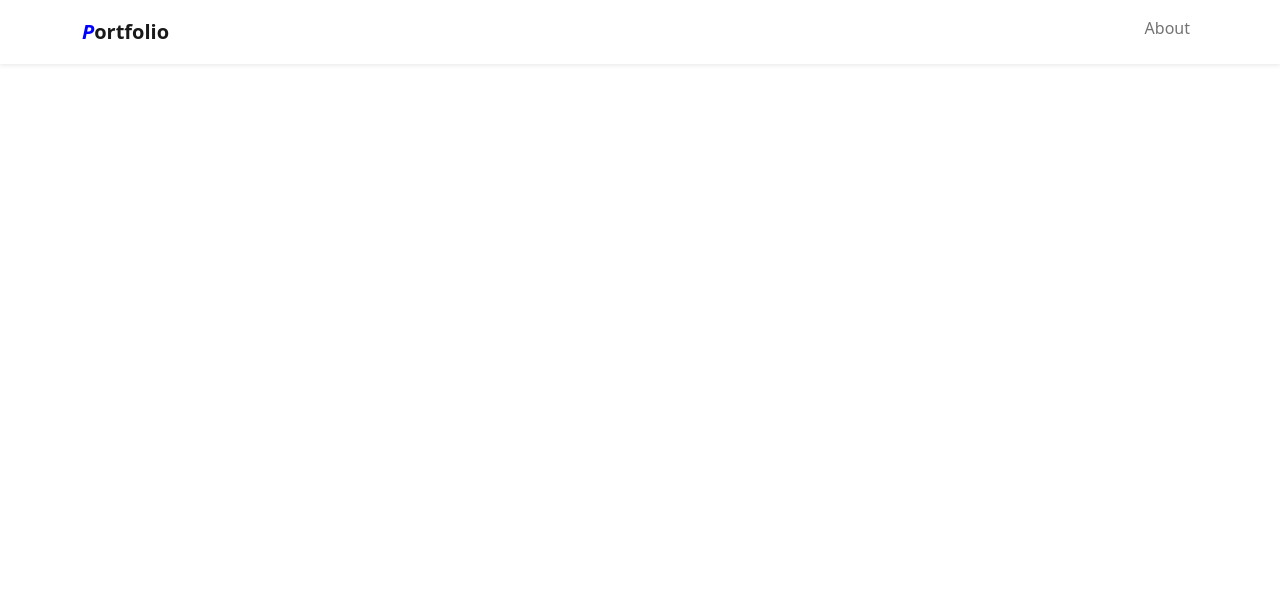
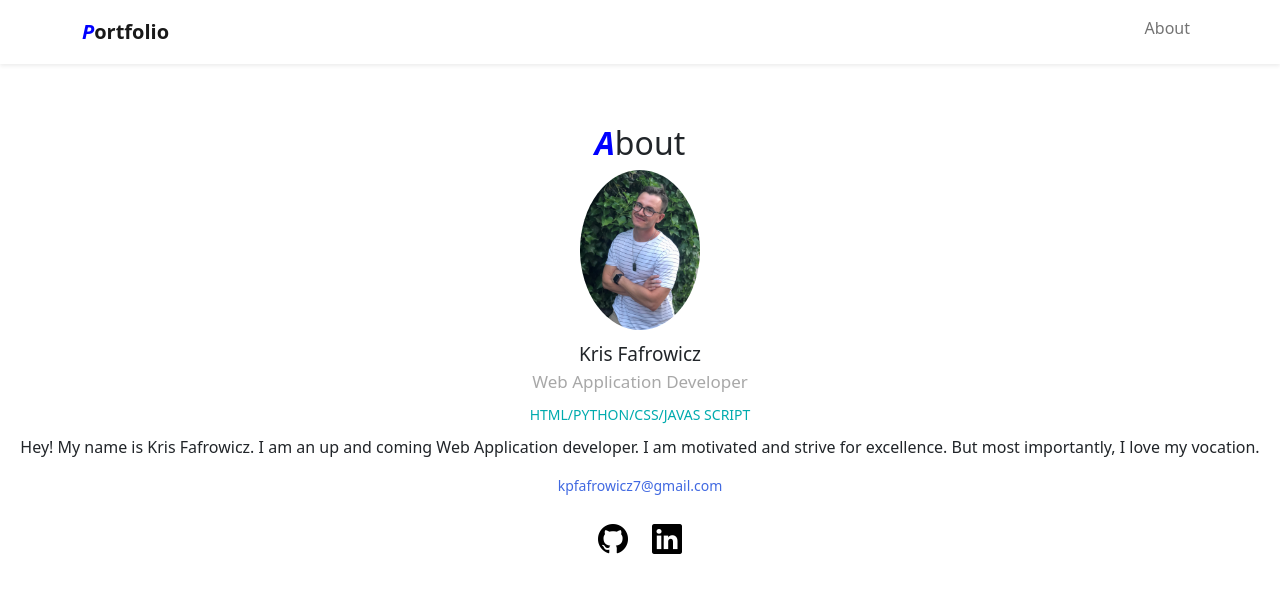
Before and after one commit to krisfafrowicz/PORTFOLIO-, a PHP site: page / in a window 1280 px wide. Shown: the top 593 px of the page. Run offline with PHP 8.4, Linux system fonts and the light colour scheme; some libraries are stand-ins or nearby versions.

Commit message:
Added About Section, did designing

```diff
--- a/index.html
+++ b/index.html
@@ -3,6 +3,7 @@
 <head>
     <meta charset="UTF-8">
     <meta http-equiv="X-UA-Compatible" content="IE=edge">
+    <link rel="stylesheet" href="https://cdn.jsdelivr.net/npm/bootstrap-icons@1.9.1/font/bootstrap-icons.css">
     <meta name="viewport" content="width=device-width, initial-scale=1.0">
     <link href="https://cdn.jsdelivr.net/npm/bootstrap@5.1.3/dist/css/bootstrap.min.css" rel="stylesheet" integrity="sha384-1BmE4kWBq78iYhFldvKuhfTAU6auU8tT94WrHftjDbrCEXSU1oBoqyl2QvZ6jIW3" crossorigin="anonymous">
     <link rel="icon" type="image/png" href="img/techis-logo.png">
@@ -23,8 +24,26 @@
         </li>
       </ul>
     </div>
+  </nav>
+
+
+  <div id="about">
+    <h2><span class="font-primary">A</span>bout</h2>
+      <img src="img/krisphoto.jpg">
+      <div class="name">Kris Fafrowicz</div>
+      <div class="vocation">Web Application Developer</div>
+      <div class="skills">HTML/PYTHON/CSS/JAVAS SCRIPT</div>
+      <p>Hey! My name is Kris Fafrowicz.
+         I am an up and coming Web Application developer.
+         I am motivated and strive for excellence.
+         But most importantly, I love my vocation.</p>
+      <div class="email">kpfafrowicz7@gmail.com</div>
+      <div class="icons">
+        <a href="#"<i class="bi bi-github"></i></a>
+        <a href="#"<i class="bi bi-linkedin ms-3" ></i></a>
+
       </div>
-  </nav>
+  </div>
 
 
 <script src="https://cdn.jsdelivr.net/npm/bootstrap@5.1.3/dist/js/bootstrap.bundle.min.js" integrity="sha384-ka7Sk0Gln4gmtz2MlQnikT1wXgYsOg+OMhuP+IlRH9sENBO0LRn5q+8nbTov4+1p" crossorigin="anonymous"></script>
--- a/style.css
+++ b/style.css
@@ -18,3 +18,53 @@
 
 
 }
+
+/***** Section *****
+ABout
+/***** End Section *****/
+
+#about{
+    margin:60px auto ;
+    max-width: 400;
+    text-align: center;}
+
+#about img {
+    border-radius: 50%;
+    width: 120px;
+    margin-bottom: 10px;
+
+
+}
+
+#about .name{
+    font-size: 19px;
+}
+
+#about .vocation{
+    font-size: 17px;
+    color: #a8a8a8;
+    margin-bottom: 10px;
+
+}
+
+#about .skills{
+    font-size: 14px;
+    color: #00ABAE;
+    margin-bottom: 10px;
+
+}
+
+#about .email{
+    font-size: 14px;
+    margin-top: 10px;
+    color: royalblue;
+}
+
+#about .icons{
+    margin-top: 20px;
+    font-size: 30px;
+}
+
+#about .icons a{
+    color: black;
+}
```
Also changed, not shown: README.md, img/20200615_024511101_iOS.jpg (added), img/krisphoto.jpg (added). Lines whose indentation alone changed are shown as unchanged.
